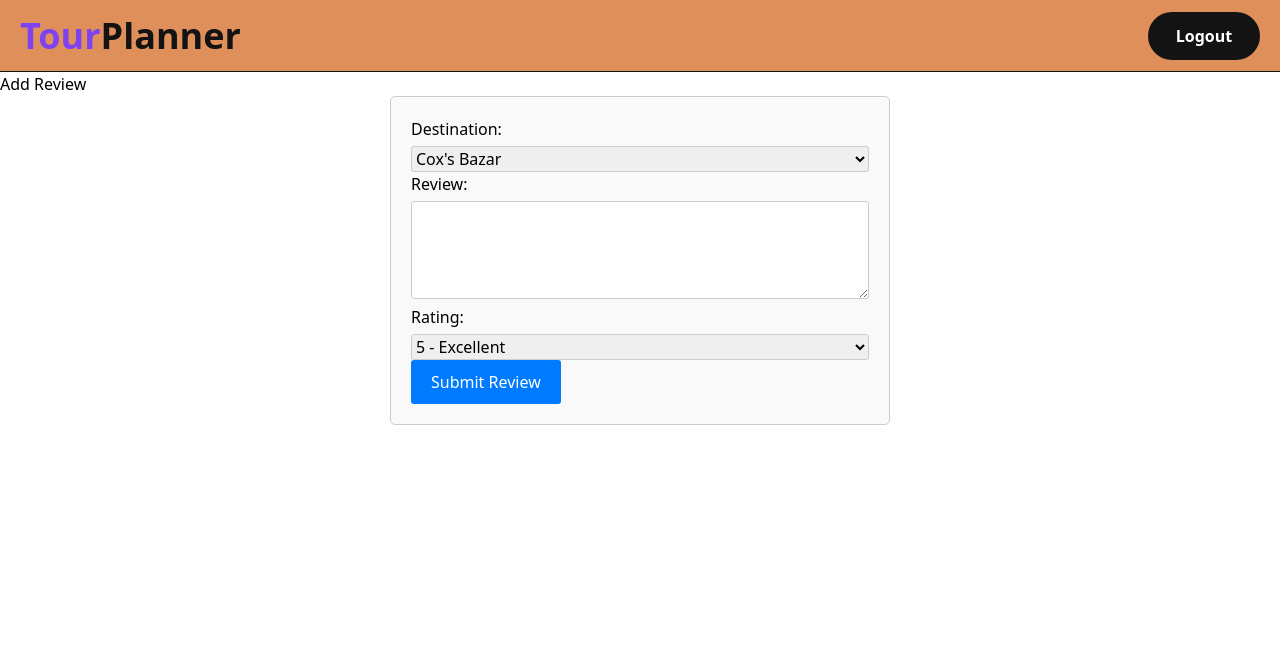
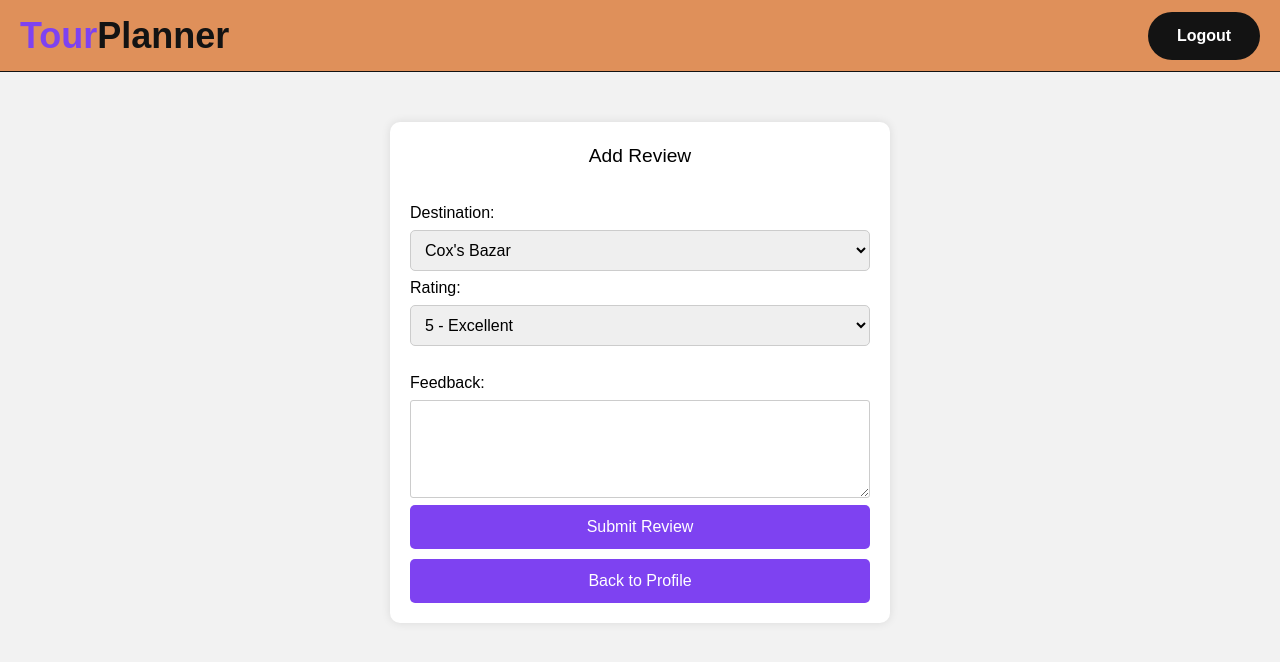
Before and after one commit to ay0-0n/TourPlanner, a Flask app: page /add_review in a window 1280 px wide. Shown: the top 662 px of the page. Run offline with Flask 3, Linux system fonts and the light colour scheme; some libraries are stand-ins or nearby versions.

Commit message:
Changed some designs and handled duplicate reviews

```diff
--- a/app/templates/add_review.html
+++ b/app/templates/add_review.html
@@ -6,13 +6,58 @@
 
 {% block style %}
 <style>
-    form {
-        max-width: 500px;
-        margin: 0 auto;
+    body {
+            font-family: Arial, sans-serif;
+            margin: 0;
+            padding: 0;
+            background-color: #f2f2f2;
+        }
+
+    .container {
+        width: 500px !important;
+        margin: 50px auto;
+        background-color: #fff;
         padding: 20px;
+        border-radius: 10px;
+        box-shadow: 0 0 10px rgba(0, 0, 0, 0.1);
+    }
+
+    .container h1 {
+        font-size:larger ;
+        text-align: center;
+        margin-bottom: 30px;
+    }
+
+    .container a{
+            display: block;
+            width: 100%;
+            padding: 10px;
+            background-color: #7E42F1;
+            color: #fff;
+            border: none;
+            border-radius: 5px;
+            font-size: 16px;
+            margin-top: 10px;
+            text-align: center;
+        }
+
+    .container a:hover{
+        background-color: #4d06d0;
+    }
+
+    .dropdown {
+            width: 100%;
+            margin-bottom: 20px;
+        }
+
+    .dropdown select {
+        width: 100%;
+        padding: 10px;
         border: 1px solid #ccc;
         border-radius: 5px;
-        background-color: #f9f9f9;
+        outline: none;
+        font-size: 16px;
+        margin-bottom: 5px;
     }
 
     label {
@@ -33,19 +78,39 @@
         color: black;
     }
 
-    button[type="submit"] {
-        background-color: #007bff;
+    .center{
+    display: flex;
+    justify-content: center;
+    align-items: center;
+    }
+
+    .flash-message {
+    width:200px; /* 100% of the viewport width */
+    background-color: #007bff; /* Change to your desired background color */
+    color: #fff; /* Change to your desired text color */
+    padding: 10px 20px;
+    margin: 5px;
+    border-radius: 5px;
+    box-shadow: 0 0 10px rgba(0, 0, 0, 0.2);
+    z-index: 1000;
+    text-align: center;
+    }
+
+    .btn-submit {
+            display: block;
+            width: 100%;
+            padding: 10px;
+            background-color: #7E42F1;
             color: #fff;
             border: none;
-        border-radius: 3px;
-        padding: 10px 20px;
-        cursor: pointer;
+            border-radius: 5px;
             font-size: 16px;
         }
 
-    button[type="submit"]:hover {
-        background-color: #0056b3;
+    .btn-submit:hover {
+        background-color: #4d06d0;
     }
+
 </style>
 {% endblock %}
 
@@ -54,21 +119,31 @@
 {% endblock %}
 
 {% block content %}
+
+<!-- Display Flash Messages -->
+{% with messages = get_flashed_messages() %}
+    {% if messages %}
+
+        {% for message in messages %}
+            <div class='center'><div class = 'flash-message'>{{ message }}</div></div>
+        {% endfor %}
+
+    {% endif %}
+{% endwith %}
+
+
+<div class = 'container'>
     <h1>Add Review</h1>
+
     <form method="POST">
-    <div>
+        <div class="dropdown">
             <label for="destination">Destination:</label>
             <select id="destination" name="destination" required>
                 {% for destination in destinations %}
                     <option value="{{ destination.destination_id}}">{{ destination.destination_name }}</option>
                 {% endfor %}
             </select>
-    </div>
-    <div>
-        <label for="review">Review:</label>
-        <textarea id="review" name="review" rows="4" required></textarea>
-    </div>
-    <div>
+
             <label for="rating">Rating:</label>
             <select id="rating" name="rating" required>
                 <option value="5">5 - Excellent</option>
@@ -77,7 +152,18 @@
                 <option value="2">2 - Fair</option>
                 <option value="1">1 - Poor</option>
             </select>
+
         </div>
-    <button type="submit">Submit Review</button>
+
+        <div>
+            <label for="review">Feedback:</label>
+            <textarea id="review" name="review" rows="4" required></textarea>
+        </div>
+        <div>
+
+        </div>
+        <button type="submit" class = 'btn-submit'>Submit Review</button>
     </form>
+    <a href="{{url_for('profile')}}">Back to Profile</a>
+</div>
 {% endblock %}
```
Lines whose indentation alone changed are shown as unchanged.
